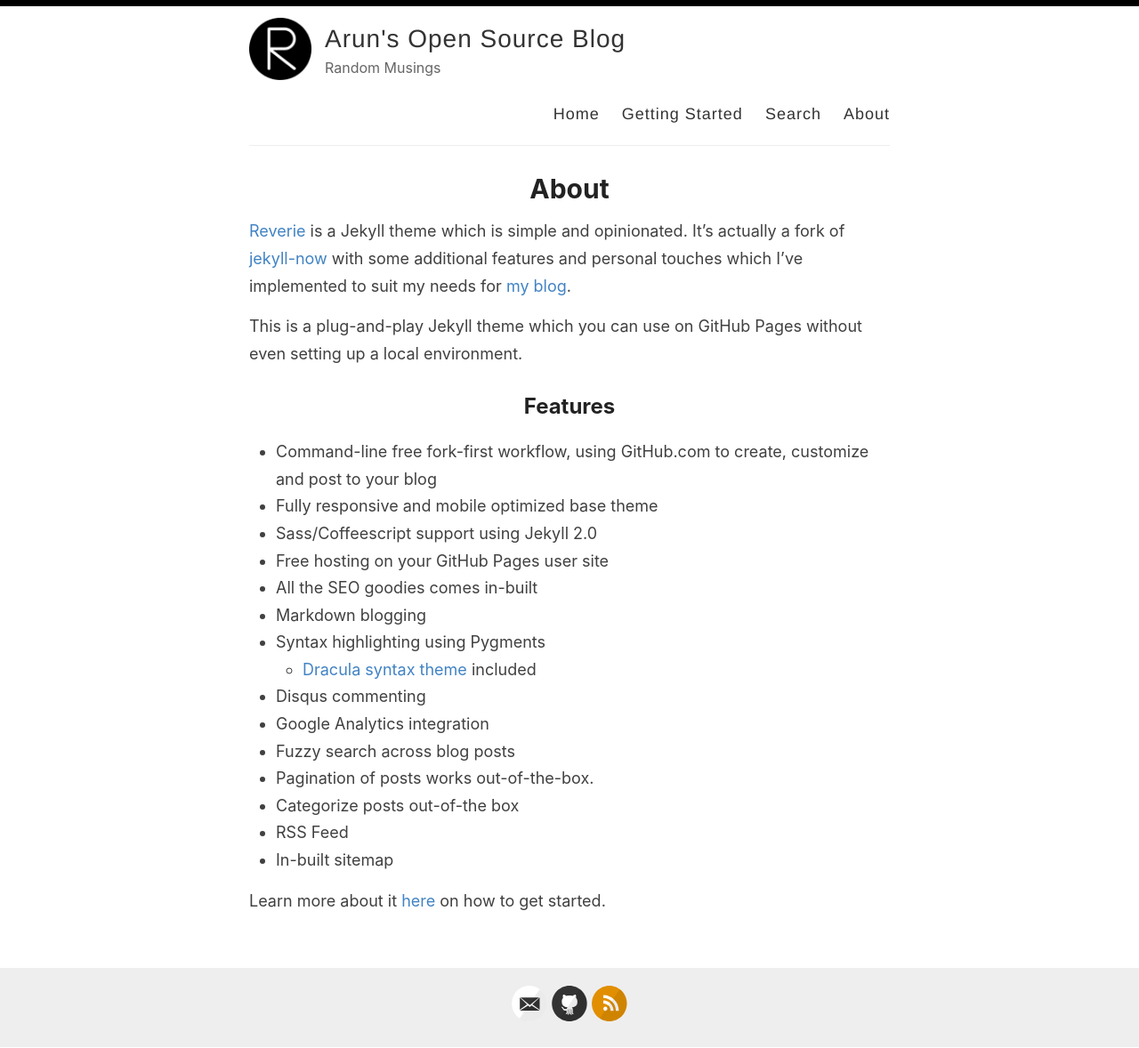
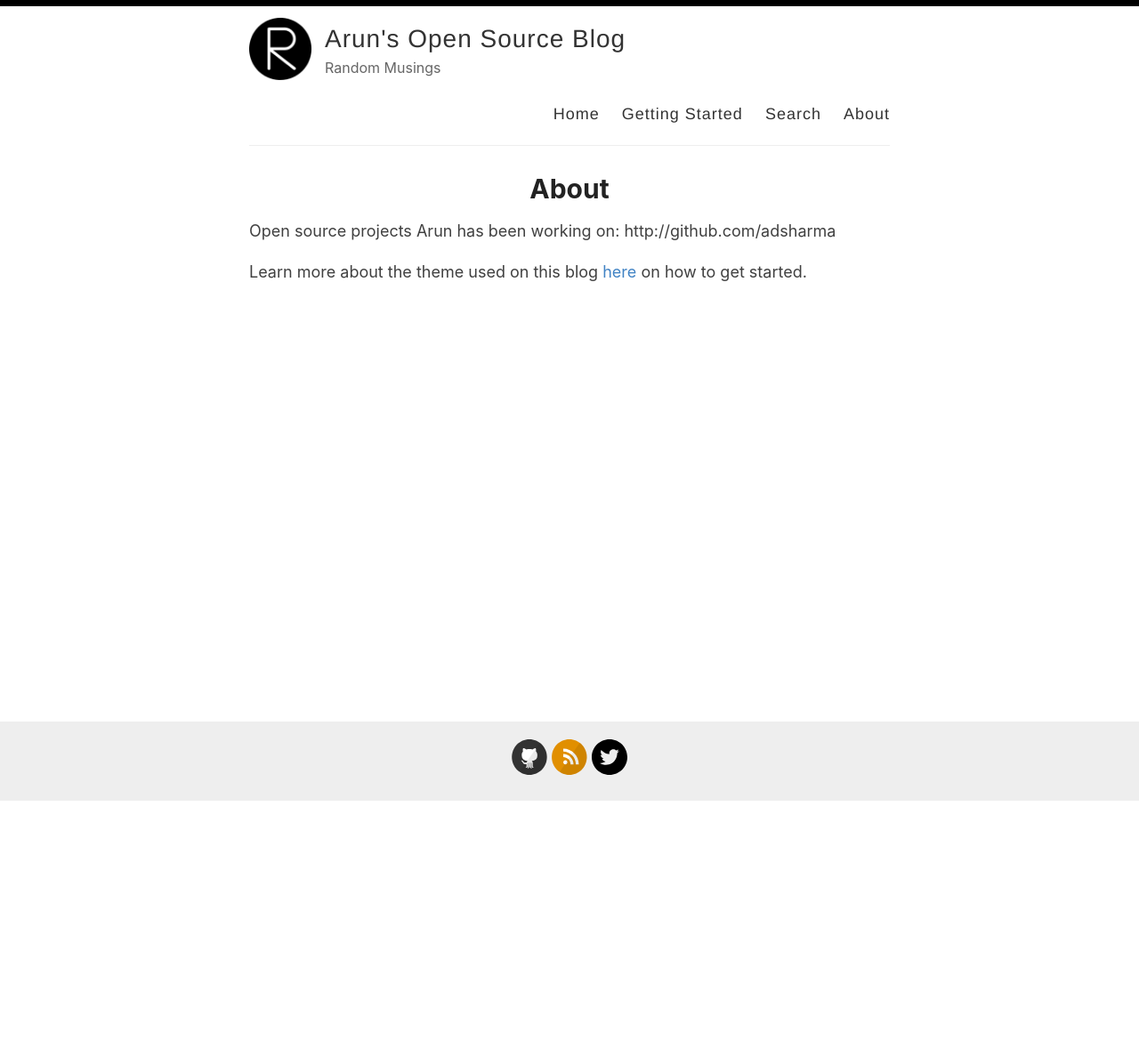
Before and after one commit to adsharma/adsharma.github.io.old, a Jekyll site: the page built from _pages/about.md, in a window 1280 px wide. Shown: the whole page at 89% size. Built offline with Jekyll 4.4.1, drawn with Linux system fonts in a browser that asks for light colours; after the commit the page ends 901 px from its top, so only the background shows below that.

Commit message:
Try fediverse for comments. Some footer fixes

```diff
--- a/_config.yml
+++ b/_config.yml
@@ -21,15 +21,15 @@ avatar: /images/reverie.png
 # Includes an icon in the footer for each username you enter
 footer-links:
   dribbble:
-  email: amit.d.merchant@gmail.com
+  email:
   facebook:
   flickr:
-  github: amitmerchant1990/reverie
+  github: adsharma
   instagram:
   linkedin:
   pinterest:
   rss: rss
-  twitter:
+  twitter: arundsharma
   stackoverflow:
   youtube: # channel/<your_long_string> or user/<user-name>
   googleplus: # anything in your profile username that comes after plus.google.com/
--- a/_pages/about.md
+++ b/_pages/about.md
@@ -4,26 +4,6 @@ title: About
 permalink: /about/
 ---
 
-[Reverie](https://github.com/amitmerchant1990/reverie) is a Jekyll theme which is simple and opinionated. It's actually a fork of [jekyll-now](https://github.com/barryclark/jekyll-now) with some additional features and personal touches which I've implemented to suit my needs for [my blog](https://www.amitmerchant.com).
+Open source projects Arun has been working on: http://github.com/adsharma
 
-This is a plug-and-play Jekyll theme which you can use on GitHub Pages without even setting up a local environment.
-
-## Features
-
-- Command-line free fork-first workflow, using GitHub.com to create, customize and post to your blog
-- Fully responsive and mobile optimized base theme
-- Sass/Coffeescript support using Jekyll 2.0
-- Free hosting on your GitHub Pages user site
-- All the SEO goodies comes in-built
-- Markdown blogging
-- Syntax highlighting using Pygments
-    - [Dracula syntax theme](https://draculatheme.com/) included
-- Disqus commenting
-- Google Analytics integration
-- Fuzzy search across blog posts
-- Pagination of posts works out-of-the-box.
-- Categorize posts out-of-the box
-- RSS Feed
-- In-built sitemap
-
-Learn more about it [here](https://github.com/amitmerchant1990/reverie) on how to get started.
+Learn more about the theme used on this blog [here](https://github.com/amitmerchant1990/reverie) on how to get started.
```
Also changed, not shown: _layouts/post.html (+67 -0 lines).
